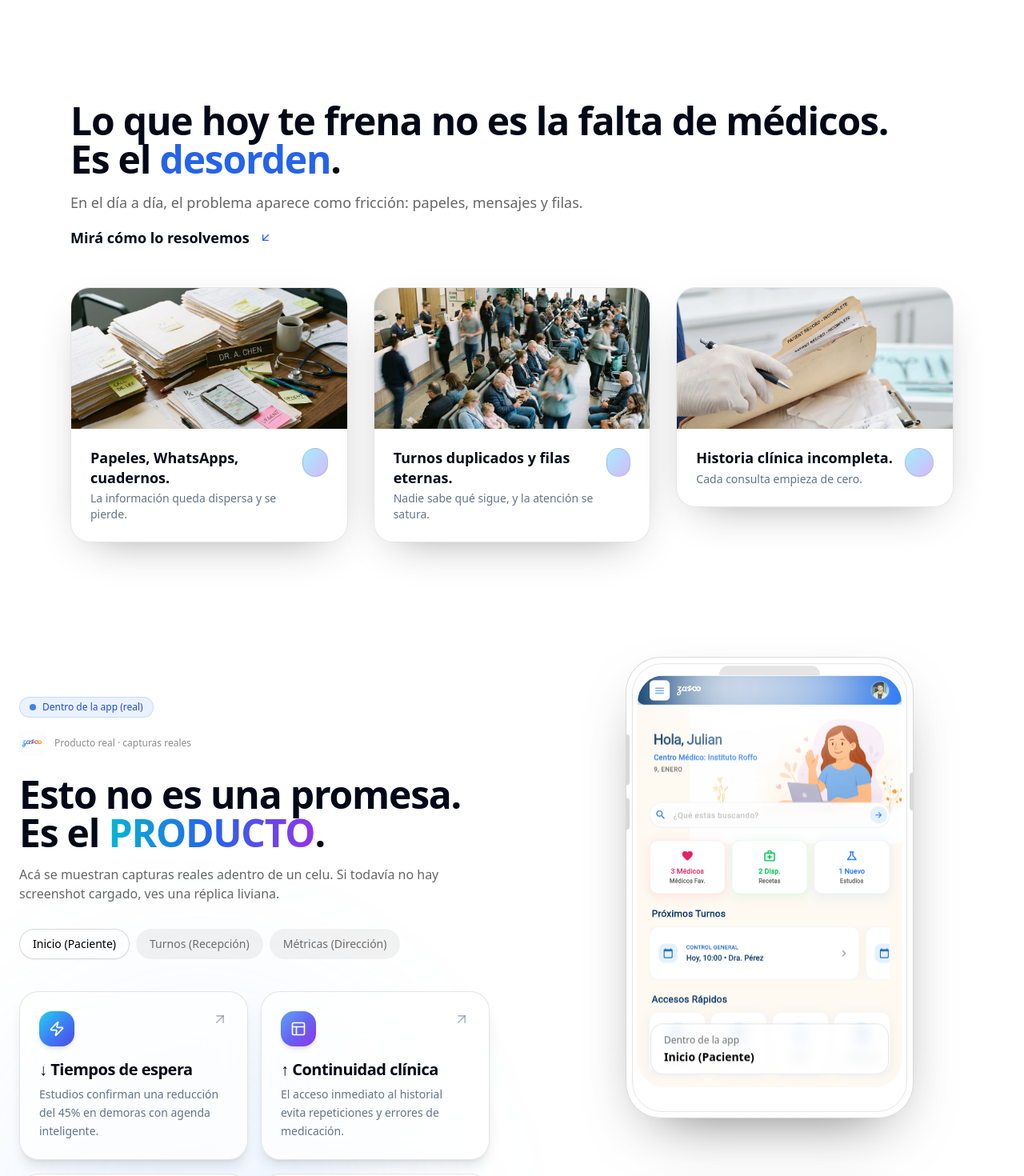
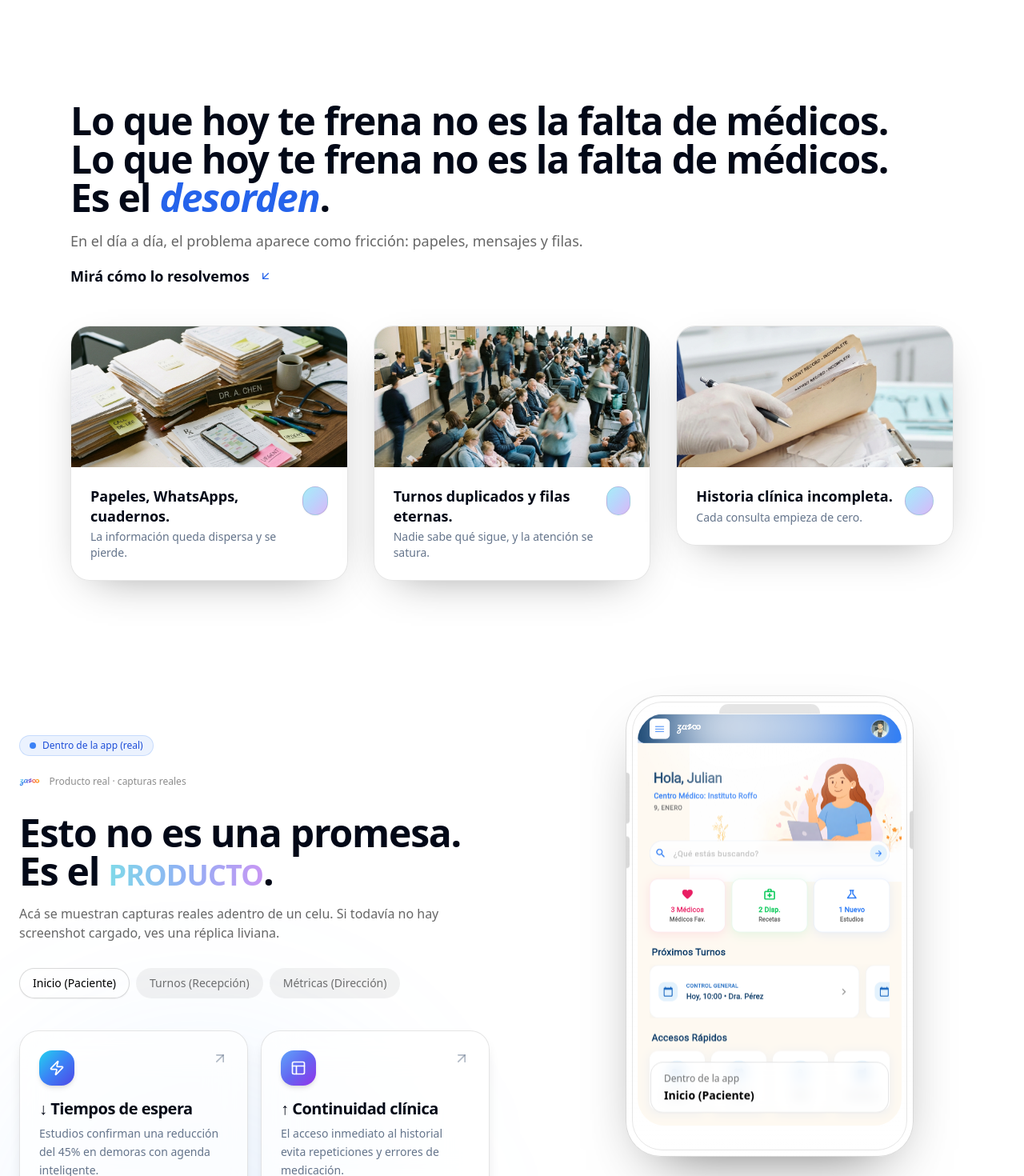
Before and after one commit to MED-LIFE/zanoo-landing, a Next.js app: page / in a window 1280 px wide. Shown: the part 1140-2610 px from the top of the page at 80% size. Built offline with nearby package versions, Linux system fonts and the light colour scheme.

Commit message:
Polish: Logo update (v2), text styles (frena, importante, PRODUCTO), and footer fixes

```diff
--- a/src/components/ZanooLanding.tsx
+++ b/src/components/ZanooLanding.tsx
@@ -149,13 +149,13 @@ function BrandLogo({ className = "" }: { className?: string }) {
         <div className={cn("relative inline-block", className)}>
             {/* Light Mode Logo */}
             <img
-                src="/brand/zanoo-logo-full.png"
+                src="/brand/zanoo-logo-color-v2.png"
                 alt="Zanoo"
                 className="h-full w-auto object-contain dark:hidden"
             />
             {/* Dark Mode Logo - Force block to ensure visibility */}
             <img
-                src="/brand/zanoo-logo-white.png"
+                src="/brand/zanoo-logo-white-v2.png"
                 alt="Zanoo"
                 className="h-full w-auto object-contain hidden dark:block"
             />
@@ -1358,7 +1358,9 @@ export default function ZanooLanding() {
                         <h2 className="text-4xl md:text-5xl font-semibold tracking-tight">
                             Lo que hoy te frena no es la falta de médicos.
                             <br />
-                            Es el <span className="text-blue-600 dark:text-blue-400">desorden</span>.
+                            Lo que hoy te frena no es la falta de médicos.
+                            <br />
+                            Es el <span className="text-blue-600 dark:text-blue-400 font-bold italic">desorden</span>.
                         </h2>
                         <motion.p
                             className="mt-4 text-black/60 dark:text-white/60 max-w-3xl text-lg"
@@ -1404,7 +1406,7 @@ export default function ZanooLanding() {
                                 Esto no es una promesa.
                                 <br />
                                 Es el <span className="relative inline-block">
-                                    <span className="relative z-10 font-extrabold tracking-tight bg-gradient-to-r from-cyan-500 via-blue-600 to-purple-600 bg-clip-text text-transparent">
+                                    <span className="relative z-10 font-extrabold tracking-tight text-4xl bg-gradient-to-r from-cyan-500 via-blue-600 to-purple-600 bg-clip-text text-transparent animate-pulse">
                                         PRODUCTO
                                     </span>
                                 </span>.
@@ -1736,7 +1738,7 @@ export default function ZanooLanding() {
                             <br />
                             Todo lo{" "}
                             <span className="relative inline-block align-baseline pb-1">
-                                <span className="bg-gradient-to-r from-cyan-500 via-blue-500 to-purple-600 bg-clip-text text-transparent font-mono font-bold">
+                                <span className="bg-gradient-to-r from-cyan-500 via-blue-500 to-purple-600 bg-clip-text text-transparent font-extrabold tracking-tight">
                                     importante
                                 </span>
                                 <span className="absolute -inset-x-1 -bottom-1 h-[10px] bg-gradient-to-r from-cyan-400/20 via-blue-500/15 to-purple-600/20 blur-xl" />
@@ -2022,9 +2024,9 @@ export default function ZanooLanding() {
                         <SectionBadge>Contacto</SectionBadge>
                         <h2 className="mt-6 text-4xl md:text-5xl font-semibold tracking-tight flex flex-col md:block items-center justify-center gap-2 leading-tight">
                             <span>Si querés ver</span>
-                            <span className="inline-flex items-center justify-center align-middle mx-2 bg-black/5 dark:bg-white/10 rounded-xl px-3 py-1.5 translate-y-[2px]">
-                                <img src="/brand/zanoo-logo-full.png" alt="Zanoo" className="h-6 w-auto object-contain dark:hidden" />
-                                <img src="/brand/zanoo-logo-white.png" alt="Zanoo" className="h-6 w-auto object-contain hidden dark:block" />
+                            <span className="inline-flex items-center justify-center align-middle mx-2 bg-black/5 dark:bg-white/10 rounded-xl px-4 py-2 translate-y-[2px]">
+                                <img src="/brand/zanoo-logo-color-v2.png" alt="Zanoo" className="h-8 w-auto object-contain dark:hidden" />
+                                <img src="/brand/zanoo-logo-white-v2.png" alt="Zanoo" className="h-8 w-auto object-contain hidden dark:block" />
                             </span>
                             <span>en serio, te lo mostramos.</span>
                         </h2>
```
Also changed, not shown: public/brand/zanoo-logo-color-v2.png (added), public/brand/zanoo-logo-white-v2.png (added).
